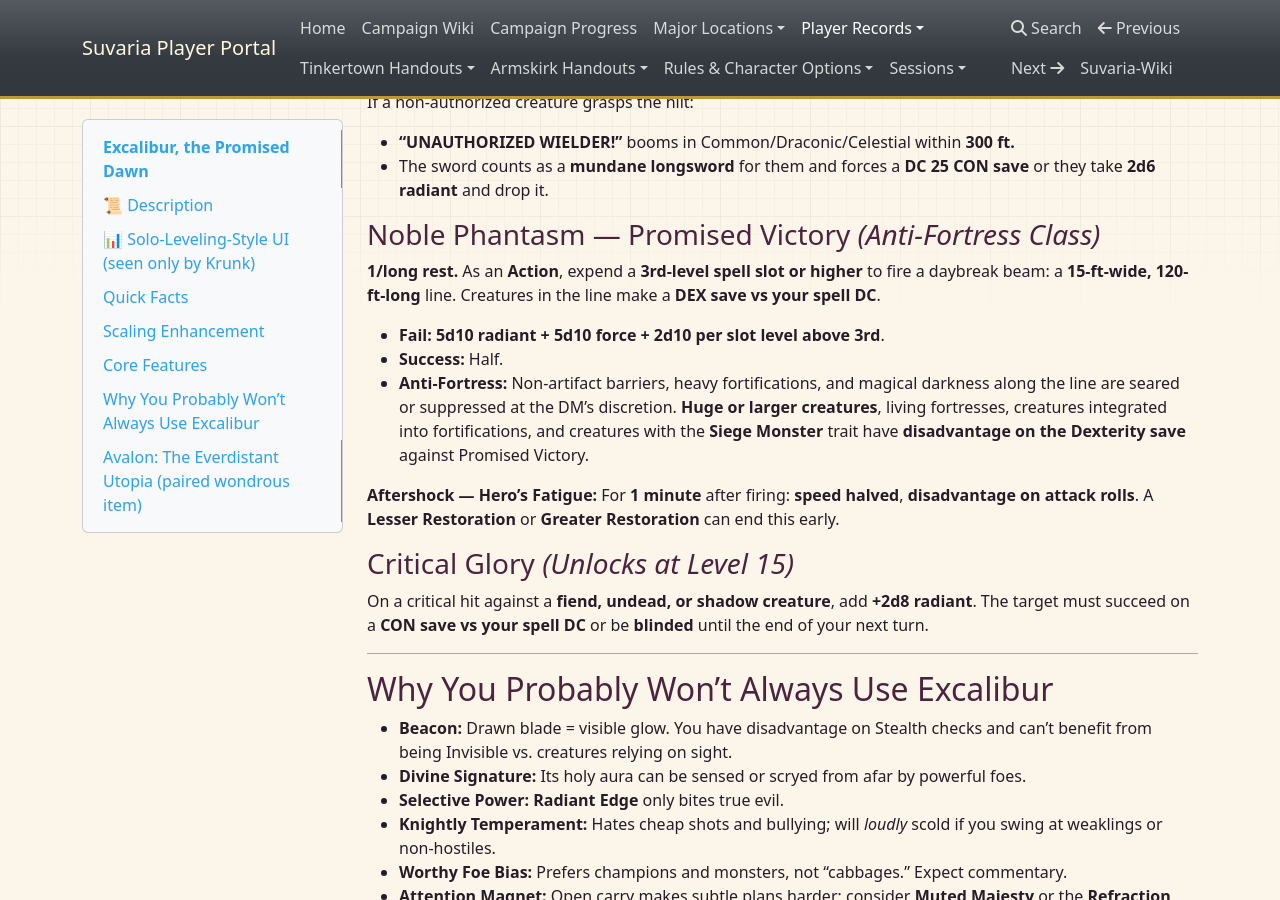
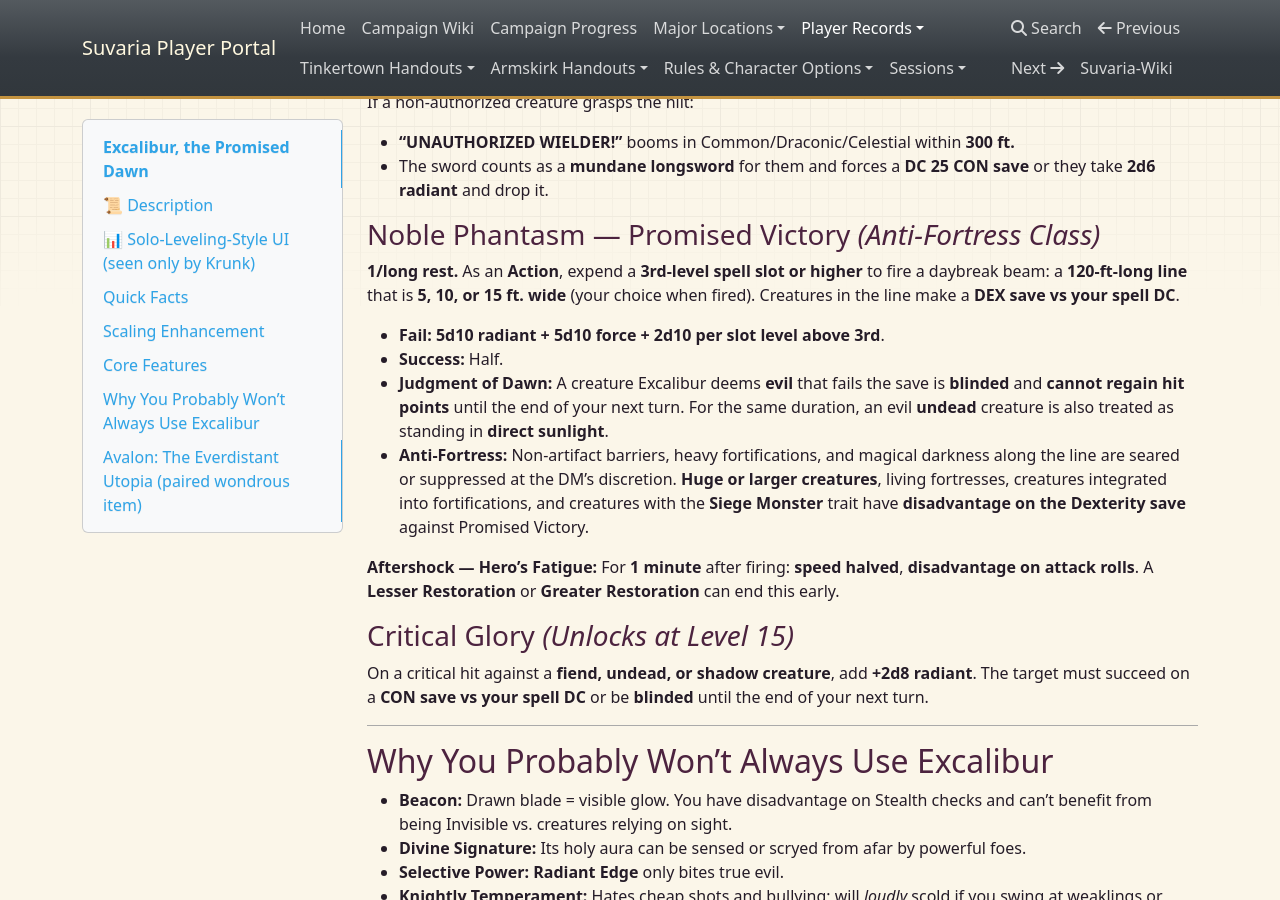
Before and after one commit to blakewrege/Suvaria-Handouts, an MkDocs documentation site: the page built from docs/excalibur-promised-dawn.md, in a window 1280 px wide and 900 px high, scrolled down 2907 px. Built offline with MkDocs 1.6.1, drawn with Linux system fonts in a browser that asks for light colours; nearby versions of some CDN libraries.

Commit message:
Publish Excalibur anti-evil upgrade

```diff
--- a/docs/excalibur-promised-dawn.md
+++ b/docs/excalibur-promised-dawn.md
@@ -109,10 +109,11 @@ If a non-authorized creature grasps the hilt:
 
 ### Noble Phantasm — **Promised Victory** *(Anti-Fortress Class)*
 
-**1/long rest.** As an **Action**, expend a **3rd-level spell slot or higher** to fire a daybreak beam: a **15-ft-wide, 120-ft-long** line. Creatures in the line make a **DEX save vs your spell DC**.
+**1/long rest.** As an **Action**, expend a **3rd-level spell slot or higher** to fire a daybreak beam: a **120-ft-long line** that is **5, 10, or 15 ft. wide** (your choice when fired). Creatures in the line make a **DEX save vs your spell DC**.
 
 * **Fail:** **5d10 radiant + 5d10 force + 2d10 per slot level above 3rd**.
 * **Success:** Half.
+* **Judgment of Dawn:** A creature Excalibur deems **evil** that fails the save is **blinded** and **cannot regain hit points** until the end of your next turn. For the same duration, an evil **undead** creature is also treated as standing in **direct sunlight**.
 * **Anti-Fortress:** Non-artifact barriers, heavy fortifications, and magical darkness along the line are seared or suppressed at the DM’s discretion. **Huge or larger creatures**, living fortresses, creatures integrated into fortifications, and creatures with the **Siege Monster** trait have **disadvantage on the Dexterity save** against Promised Victory.
 
 **Aftershock — Hero’s Fatigue:** For **1 minute** after firing: **speed halved**, **disadvantage on attack rolls**. A **Lesser Restoration** or **Greater Restoration** can end this early.
```
